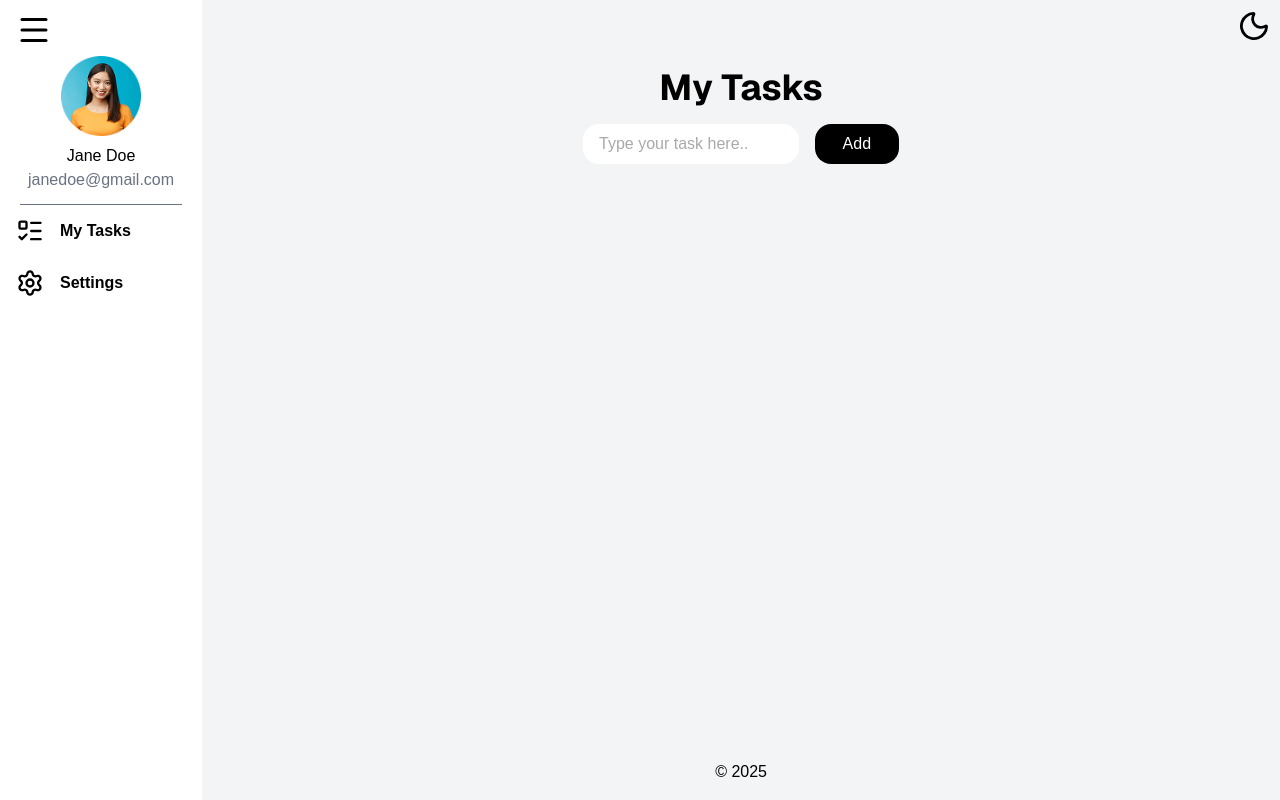
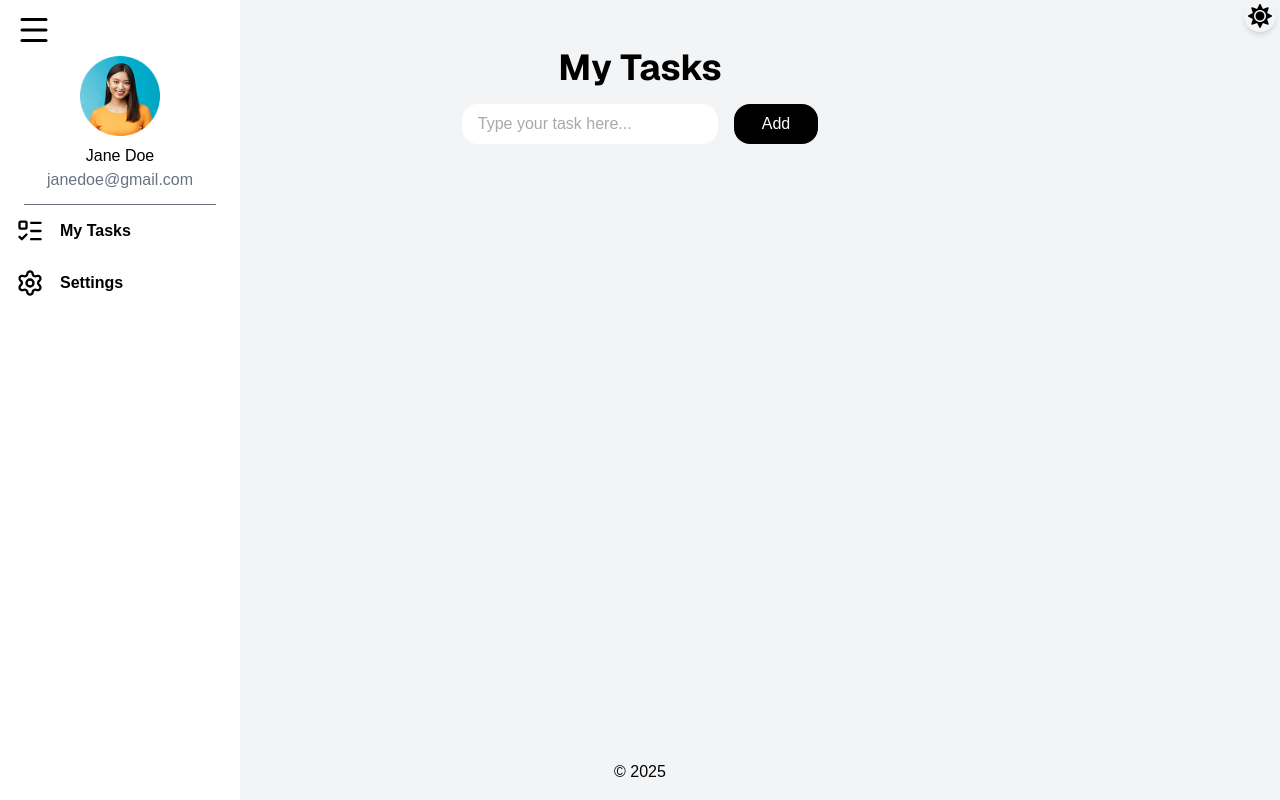
Before and after one commit to hamzafarooq6236/todo-app, a Next.js app: page / in a window 1280 px wide. Both pictures are taken after a click on the picture 30 px from the left and 26 px from the top of the page. Built offline with nearby package versions, Linux system fonts and the light colour scheme.

Commit message:
add dark and light mode

```diff
--- a/app/globals.css
+++ b/app/globals.css
@@ -1,4 +1,6 @@
 @import "tailwindcss";
+
+@custom-variant dark (&:where(.dark, .dark *));
 :root {
   --background: #ffffff;
 }
@@ -19,5 +21,6 @@
 
 body {
   color: var(--foreground);
+  box-sizing: border-box;
   font-family: Arial, Helvetica, sans-serif;
 }
--- a/app/layout.tsx
+++ b/app/layout.tsx
@@ -1,5 +1,6 @@
 import type { Metadata } from "next";
 import { Geist, Geist_Mono } from "next/font/google";
+import { ThemeProvider } from "next-themes";
 import "./globals.css";
 
 const geistSans = Geist({
@@ -27,7 +28,7 @@ export default function RootLayout({
       lang="en"
       className={`${geistSans.variable} ${geistMono.variable} h-full antialiased`}
     >
-      <body className="min-h-full flex flex-col">{children}</body>
+      <body className="min-h-full flex flex-col"> <ThemeProvider attribute="class" enableSystem defaultTheme="system">{children}</ThemeProvider></body>
     </html>
   );
 }
--- a/app/page.tsx
+++ b/app/page.tsx
@@ -1,73 +1,186 @@
 "use client";
 
-import type { Viewport } from 'next'
 import { useState } from "react";
-
-// export const viewport: Viewport = {
-//   themeColor: 'black',
-// }
+import { FaMoon, FaSun } from "react-icons/fa";
+import { useTheme } from "next-themes";
 
 export default function Home() {
   const [isSidebarOpen, setIsSidebarOpen] = useState(false);
+
+  const { resolvedTheme, setTheme } = useTheme();
 
   function toggleSideBar() {
     setIsSidebarOpen((prevState) => !prevState);
   }
 
+  function toggleTheme() {
+    setTheme(resolvedTheme === "dark" ? "light" : "dark");
+  }
+
   return (
-    <div className="container flex bg-[#F3F4F6]">
+    <div className="min-h-screen flex bg-[#F3F4F6] dark:bg-[#101828]">
+
+      {/* Sidebar */}
       <aside
-        className={`sidebar bg-[#FFFFFF] h-screen flex flex-col transition-all duration-300 overflow-hidden  ${isSidebarOpen ? "w-60" : "w-20"} `}
+        className={`
+          bg-white dark:bg-[#1E2939]
+          h-screen
+          fixed z-1000
+          flex flex-col
+          transition-all duration-300
+          overflow-hidden
+          ${isSidebarOpen ? "w-60" : "w-15"}
+        `}
       >
-        <img src="/menu.svg" alt="" onClick={toggleSideBar} className= {`menu ${isSidebarOpen? "pl-4 pt-3 w-13" : "px-4 py-3 w-13 min-w-15"} `} />
-        { isSidebarOpen && (<div className="flex flex-col justify-center items-center mx-6 mb-3">
-          <img src="/avatar.png" className="m-2 w-20"/>
-          <h1 className="text-black self-center">Jane Doe</h1>
-          <p className="text-[#6A7282] self-center" >janedoe@gmail.com</p>
+        {/* Menu */}
+        <img
+          src="/menu.svg"
+          alt="Menu"
+          onClick={toggleSideBar}
+          className={`
+            menu
+            dark:invert
+            ${isSidebarOpen
+              ? "pl-4 pt-3 w-13"
+              : "px-4 py-3 w-13 min-w-15"
+            }
+          `}
+        />
+
+        {/* User Profile */}
+        {isSidebarOpen && (
+          <div className=" flex flex-col justify-center items-center mx-6 mb-3">
+            <img
+              src="/avatar.png"
+              alt="User avatar"
+              className="m-2 w-20"
+            />
+
+            <h1 className="text-black dark:text-white">
+              Jane Doe
+            </h1>
+
+            <p className="text-[#6A7282]">
+              janedoe@gmail.com
+            </p>
+          </div>
+        )}
+
+        <hr
+          className={`
+            w-[80%]
+            border-t
+            border-gray-500
+            dark:border-gray-600
+            ${isSidebarOpen ? "self-center" : "self-center"}
+          `}
+        />
+
+        {/* My Tasks */}
+        <div className="flex items-center">
+          <img
+            src="/list-todo.svg"
+            alt="Tasks"
+            className="dark:invert px-4 py-3 w-13 min-w-15"
+          />
+
+          {isSidebarOpen && (
+            <h1 className="text-black dark:text-white font-bold">
+              My Tasks
+            </h1>
+          )}
         </div>
 
-        )}
-        <hr className={`w-[80%] border-t border-gray-500 ${isSidebarOpen? "self-center":""}`} />
+        {/* Settings */}
         <div className="flex items-center">
-        <img src="/list-todo.svg" alt="" className="px-4 py-3 w-13 min-w-15" />
-        { isSidebarOpen && (<h1 className="text-black font-bold">My Tasks</h1>)}
+          <img
+            src="/settings.svg"
+            alt="Settings"
+            className="dark:invert px-4 py-3 w-13 min-w-15"
+          />
+
+          {isSidebarOpen && (
+            <h1 className="text-black dark:text-white font-bold">
+              Settings
+            </h1>
+          )}
         </div>
-
-        <div className="flex items-center">
-        <img src="/settings.svg" alt="" className=" px-4 py-3 w-13 min-w-15" />
-        { isSidebarOpen && (<h1 className="text-black font-bold">Settings</h1>)}
-        </div>
-
       </aside>
 
-      <main className="w-full flex flex-col gap-4">
-        <img
-          src="/moon.svg"
-          alt=""
-          className="self-end p-3 max-w-20 w-13 block"
-        />
+      {/* Main */}
+      <main className="w-full min-h-screen flex flex-col gap-4 ">
 
-        <strong className="text-black self-center text-4xl font-sans">
+        {/* Theme Toggle */}
+        <button
+          onClick={toggleTheme}
+          className="relative flex self-end items-center justify-center h-8 w-8 mr-1 rounded-full  shadow-md transition-all hover:scale-110 text-black dark:text-white "
+          aria-label="Toggle theme"
+        >
+          <FaSun
+            className="
+              absolute
+              h-6 w-6
+              scale-100
+              transition-all
+              dark:rotate-0 dark:scale-0
+            "
+          />
+
+          <FaMoon
+            className="
+              absolute
+              h-6 w-6
+              scale-0
+              transition-all
+              dark:rotate-0 dark:scale-100
+            "
+          />
+        </button>
+
+        {/* Heading */}
+        <strong className="self-center text-4xl font-sans text-black dark:text-white">
           My Tasks
         </strong>
+
+        {/* Task Input */}
         <div className="flex gap-4 justify-center">
           <input
             type="text"
             autoFocus
-            placeholder="Type your task here.."
-            className="bg-[#FFFFFF] placeholder-[#A9A9A9] rounded-2xl w-[20%] pl-4 pr-2 py-2 text-black"
+            placeholder="Type your task here..."
+            className="
+              bg-white dark:bg-[#4A5565]
+              text-black dark:text-white
+              placeholder-[#A9A9A9]
+              rounded-2xl
+              w-[20%]
+              pl-4 pr-2 py-2
+              outline-none
+            "
           />
+
           <button
             type="submit"
-            className="h-auto w-auto text-white bg-black rounded-2xl px-7 py-2"
+            className="
+              text-white
+              bg-black
+              dark:bg-[#4A5565]
+              dark:text-white
+              rounded-2xl
+              px-7 py-2
+            "
           >
             Add
           </button>
         </div>
 
+        {/* Footer */}
         <div className="self-center mt-auto p-4">
-          <span className="w-10 text-black">&copy; 2025</span>
+          <span className="text-black dark:text-white">
+            &copy; 2025
+          </span>
         </div>
+
       </main>
     </div>
   );
--- a/package.json
+++ b/package.json
@@ -12,7 +12,8 @@
     "next": "16.2.11",
     "next-themes": "^0.4.6",
     "react": "19.2.4",
-    "react-dom": "19.2.4"
+    "react-dom": "19.2.4",
+    "react-icons": "^5.7.0"
   },
   "devDependencies": {
     "@tailwindcss/postcss": "^4",
```
Also changed, not shown: 1 other file (tests, documents, lock files or other folders).
